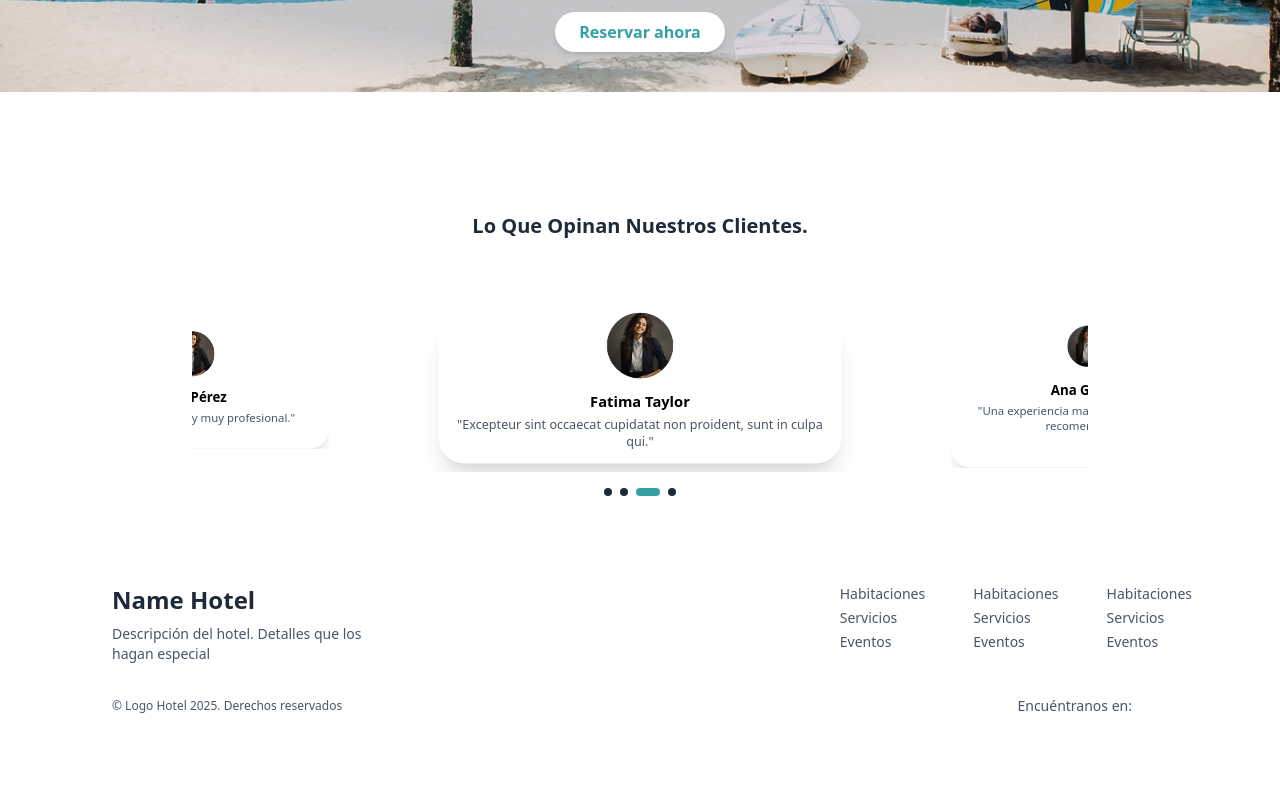
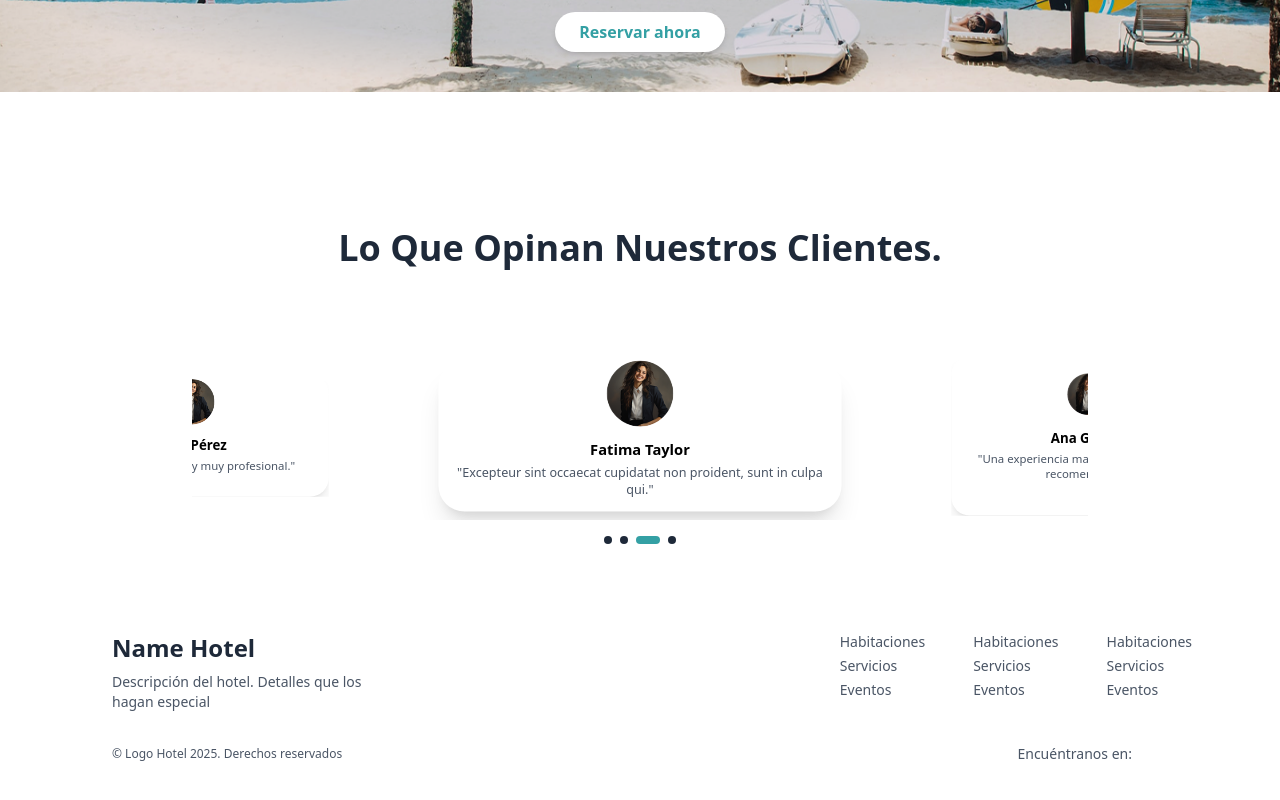
Before and after one commit to John-Alz/roomify-client, a React app: page / in a window 1280 px wide. Shown: the part 1508-2308 px from the top of the page. Built offline with nearby package versions, Linux system fonts and the light colour scheme; the HTML template or start-up script is replaced by a standard one.

Commit message:
maquetacion del home-completadav1

```diff
--- a/src/modules/home/components/Testimonials.jsx
+++ b/src/modules/home/components/Testimonials.jsx
@@ -4,12 +4,12 @@ import { Link } from "react-router-dom";
 export const Testimonials = () => {
   return (
     <section className="w-full bg-white py-12 flex flex-col mt-18 items-center text-center overflow-hidden">
-      <h2 className="text-xl font-bold text-gray-800 mb-6">
+      <h2 className="text-4xl font-bold text-gray-800 mb-6 mt-4" >
         Lo Que Opinan Nuestros Clientes.
       </h2>
 
       {/* Contenedor de testimonios con diseño centralizado */}
-      <div className="w-full max-w-5xl overflow-hidden relative mt-10 flex justify-center">
+      <div className="w-full max-w-5xl overflow-hidden relative mt-15 flex justify-center">
         <div className="flex justify-center items-center gap-8 transition-all duration-300 relative">
 
           {/* Testimonio izquierdo (mitad visible) */}
```
